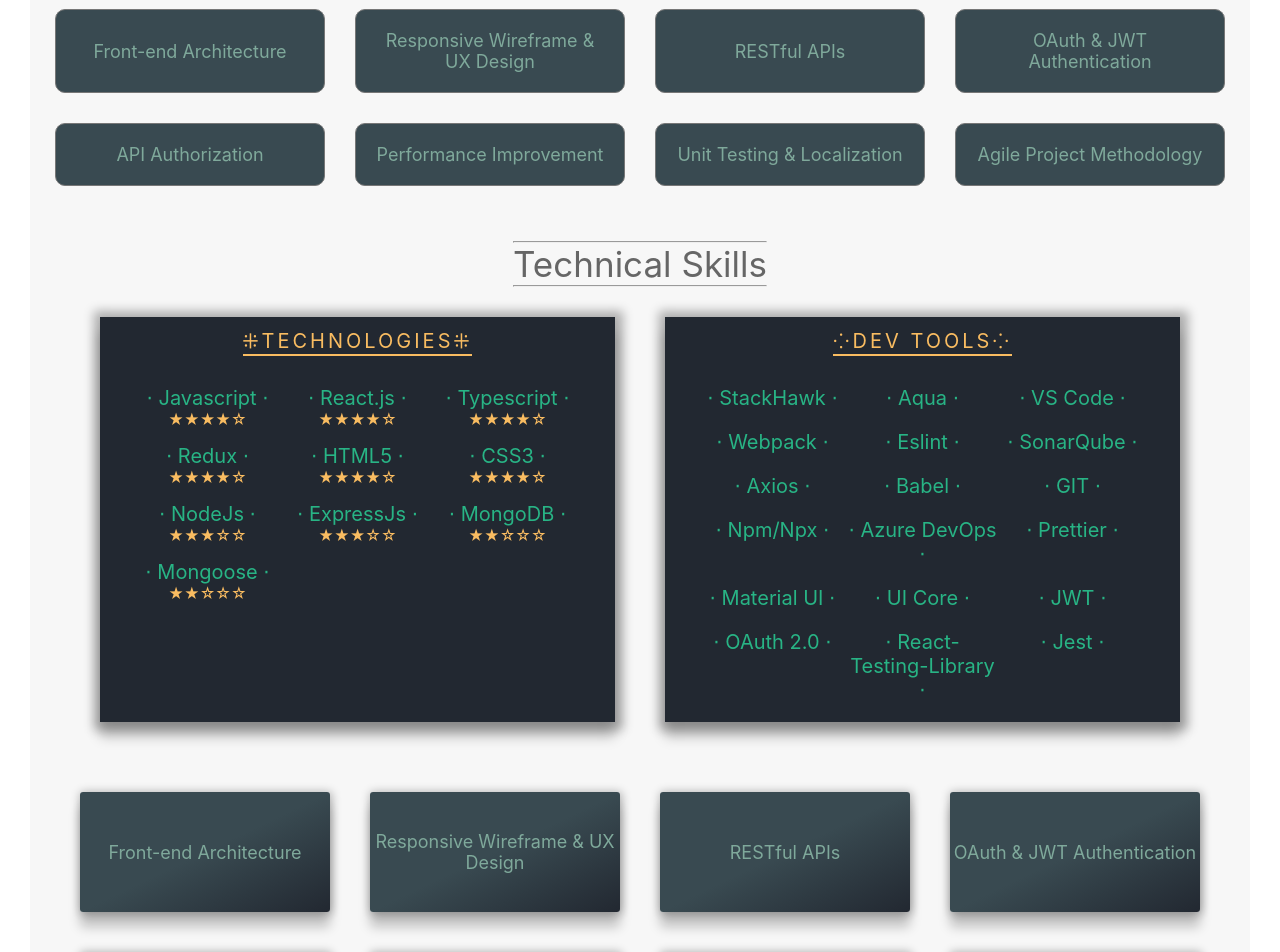
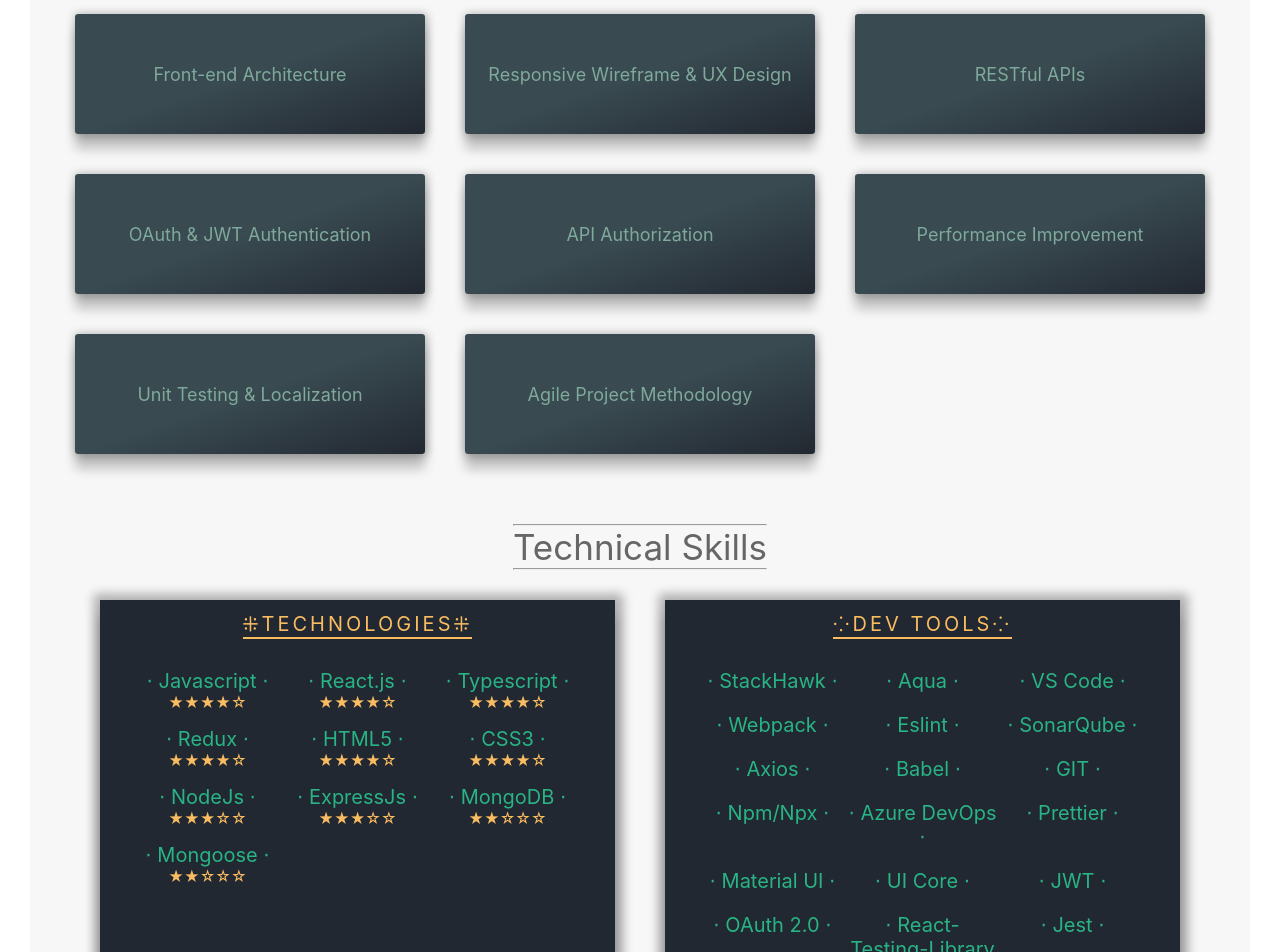
Before and after one commit to triambakanand/portfolio-project, a React (Create React App) app: page / in a window 1280 px wide. Shown: the part 1400-2352 px from the top of the page. Built offline with nearby package versions, Linux system fonts and the light colour scheme.

Commit message:
Key Skills UI updated fully

```diff
--- a/src/Components/Home.tsx
+++ b/src/Components/Home.tsx
@@ -124,22 +124,124 @@
               <hr />
             </span>
           </div>
-          <div className="sec-keyskills--skills">
-            <div className="sec-keyskills--skill">Front-end Architecture</div>
-            <div className="sec-keyskills--skill">
-              Responsive Wireframe & UX Design
+          <div className="td-div">
+            <div className="card">
+              <div className="card__side card__side--front">
+                <div className="card__side--front-text">
+                  Front-end Architecture
+                </div>
+              </div>
+              <div className="card__side card__side--back card__side--back-1">
+                <span className="card__side--back-descp">
+                  Front-end architecture is the structure and design of a
+                  website's user interface (UI). It includes the layout,
+                  components, and how they interact with each other and backend
+                  services.
+                </span>
+              </div>
             </div>
-            <div className="sec-keyskills--skill">RESTful APIs</div>
-            <div className="sec-keyskills--skill">
-              OAuth & JWT Authentication
+            <div className="card">
+              <div className="card__side card__side--front">
+                <div className="card__side--front-text">
+                  Responsive Wireframe & UX Design
+                </div>
+              </div>
+              <div className="card__side card__side--back card__side--back-1">
+                <span className="card__side--back-descp">
+                  Sets of wireframes and how with different layouts for the same
+                  design that: Show how web content adapts to different grid
+                  widths
+                </span>
+              </div>
             </div>
-            <div className="sec-keyskills--skill">API Authorization</div>
-            <div className="sec-keyskills--skill">Performance Improvement</div>
-            <div className="sec-keyskills--skill">
-              Unit Testing & Localization
+            <div className="card">
+              <div className="card__side card__side--front">
+                <div className="card__side--front-text">RESTful APIs</div>
+              </div>
+              <div className="card__side card__side--back card__side--back-1">
+                <span className="card__side--back-descp">
+                  APIs that follow the principles of Representational State
+                  Transfer (REST), using standard HTTP methods like GET, POST,
+                  PUT, and DELETE to interact with resources over a web URL,
+                  making data accessible in a structured way.
+                </span>
+              </div>
             </div>
-            <div className="sec-keyskills--skill">
-              Agile Project Methodology
+            <div className="card">
+              <div className="card__side card__side--front">
+                <div className="card__side--front-text">
+                  OAuth & JWT Authentication
+                </div>
+              </div>
+              <div className="card__side card__side--back card__side--back-1">
+                <span className="card__side--back-descp">
+                  OAuth is a framework for authorization, allowing third-party
+                  apps to access user data without sharing passwords, while JWT
+                  is a token format for securely transmitting information, often
+                  used for authentication and authorizations.
+                </span>
+              </div>
+            </div>
+            <div className="card">
+              <div className="card__side card__side--front">
+                <div className="card__side--front-text">API Authorization</div>
+              </div>
+              <div className="card__side card__side--back card__side--back-1">
+                <span className="card__side--back-descp">
+                  Determines if a user or client has the necessary permissions
+                  to access specific resources or functions in an API, ensuring
+                  only authorized users gain access to sensitive data and
+                  functionality.
+                </span>
+              </div>
+            </div>
+            <div className="card">
+              <div className="card__side card__side--front">
+                <div className="card__side--front-text">
+                  Performance Improvement
+                </div>
+              </div>
+              <div className="card__side card__side--back card__side--back-1">
+                <span className="card__side--back-descp">
+                  Performance improvement is measuring the output of a
+                  particular business process or procedure, then modifying the
+                  process or procedure to increase the output, increase
+                  efficiency, or increase the effectiveness of the process or
+                  procedure.
+                </span>
+              </div>
+            </div>
+            <div className="card">
+              <div className="card__side card__side--front">
+                <div className="card__side--front-text">
+                  Unit Testing & Localization
+                </div>
+              </div>
+              <div className="card__side card__side--back card__side--back-1">
+                <span className="card__side--back-descp">
+                  "Unit testing" refers to testing individual, small units of
+                  code in isolation to verify their functionality, while
+                  "localization" means adapting a software product to a specific
+                  region or culture, including language, currency, date formats,
+                  and cultural nuances
+                </span>
+              </div>
+            </div>
+            <div className="card">
+              <div className="card__side card__side--front">
+                <div className="card__side--front-text">
+                  Agile Project Methodology
+                </div>
+              </div>
+              <div className="card__side card__side--back card__side--back-1">
+                <span className="card__side--back-descp">
+                  Agile methodology is a project management approach emphasizing
+                  iterative development, flexibility, collaboration, and
+                  continuous improvement, breaking down projects into smaller,
+                  manageable cycles called sprints to deliver incremental value
+                  and adapt to changes quickly.
+                </span>
+              </div>
             </div>
           </div>
         </section>
@@ -479,99 +581,6 @@
           </div> */}
         </section>
 
-        <div className="td-div">
-          <div className="card">
-            <div className="card__side card__side--front">
-              <div className="card__side--front-text">
-                Front-end Architecture
-              </div>
-            </div>
-            <div className="card__side card__side--back card__side--back-1">
-              <span
-                className="card__side--back-descp"
-                style={{
-                  fontSize: "1.2rem",
-                  display: "grid",
-                  placeContent: "center",
-                  height: "12rem",
-                  padding: "1rem",
-                }}
-              >
-                Front-end architecture is the structure and design of a
-                website's user interface (UI). It includes the layout,
-                components, and how they interact with each other and backend
-                services.
-              </span>
-            </div>
-          </div>
-          <div className="card">
-            <div className="card__side card__side--front">
-              <div className="card__side--front-text">
-                Responsive Wireframe & UX Design
-              </div>
-            </div>
-            <div className="card__side card__side--back card__side--back-1">
-              <span>Back Side</span>
-            </div>
-          </div>
-          <div className="card">
-            <div className="card__side card__side--front">
-              <div className="card__side--front-text">RESTful APIs</div>
-            </div>
-            <div className="card__side card__side--back card__side--back-1">
-              <span>Back Side</span>
-            </div>
-          </div>
-          <div className="card">
-            <div className="card__side card__side--front">
-              <div className="card__side--front-text">
-                OAuth & JWT Authentication
-              </div>
-            </div>
-            <div className="card__side card__side--back card__side--back-1">
-              <span>Back Side</span>
-            </div>
-          </div>
-          <div className="card">
-            <div className="card__side card__side--front">
-              <div className="card__side--front-text">API Authorization</div>
-            </div>
-            <div className="card__side card__side--back card__side--back-1">
-              <span>Back Side</span>
-            </div>
-          </div>
-          <div className="card">
-            <div className="card__side card__side--front">
-              <div className="card__side--front-text">
-                Performance Improvement
-              </div>
-            </div>
-            <div className="card__side card__side--back card__side--back-1">
-              <span>Back Side</span>
-            </div>
-          </div>
-          <div className="card">
-            <div className="card__side card__side--front">
-              <div className="card__side--front-text">
-                Unit Testing & Localization
-              </div>
-            </div>
-            <div className="card__side card__side--back card__side--back-1">
-              <span>Back Side</span>
-            </div>
-          </div>
-          <div className="card">
-            <div className="card__side card__side--front">
-              <div className="card__side--front-text">
-                Agile Project Methodology
-              </div>
-            </div>
-            <div className="card__side card__side--back card__side--back-1">
-              <span>Back Side</span>
-            </div>
-          </div>
-        </div>
-
         {/* Work Experience Section */}
         {/* <section className="sec-expe">
           <div className="sec-expe--div">
--- a/src/css/style.css
+++ b/src/css/style.css
@@ -204,6 +204,7 @@
 
 .sec-keyskills {
   margin-top: 2rem;
+  margin-bottom: 3rem;
 }
 .sec-keyskills--div {
   display: grid;
@@ -214,58 +215,99 @@
   padding-top: 2rem;
   color: #666;
   font-size: 3.5rem;
+  padding-bottom: 2rem;
 }
-.sec-keyskills--skills {
+
+.td-div {
   display: grid;
   place-content: center;
-  grid-template-columns: 30rem 30rem 30rem 30rem;
-  grid-auto-rows: minmax(0, auto);
+  grid-template-columns: repeat(3, 35rem);
+  grid-gap: 4rem;
+  padding-bottom: 2rem;
+  text-align: center;
 }
 @media (max-width: 600px) {
-  .sec-keyskills--skills {
-    grid-template-columns: auto;
+  .td-div {
+    grid-template-columns: 1fr;
+    grid-gap: 2rem;
+    padding: 2rem;
   }
 }
 @media ((min-width: 600px) and (max-width: 1250px)) {
-  .sec-keyskills--skills {
+  .td-div {
     grid-template-columns: 30rem 30rem;
+    grid-gap: 4rem;
+    padding: 2rem;
   }
 }
-.sec-keyskills--skill {
-  display: flex;
+
+.card {
+  position: relative;
+  height: 12rem;
+  perspective: 150rem;
+  -moz-perspective: 150rem;
+}
+.card__side {
+  height: 12rem;
+  transition: all 0.8s ease;
+  position: absolute;
+  top: 0;
+  left: 0;
+  width: 100%;
+  -webkit-backface-visibility: hidden;
+  backface-visibility: hidden;
+  border-radius: 3px;
+  overflow: hidden;
+  box-shadow: rgba(0, 0, 0, 0.3) 1px 1px 10px 1px, rgba(0, 0, 0, 0.22) 0px 15px 12px;
+}
+.card__side--front {
+  background-image: linear-gradient(to right bottom, #394a51, #394a51, #222831);
+}
+.card__side--front-text {
+  display: grid;
+  place-content: center;
+  height: 12rem;
+  color: #7fa99b;
   font-size: 1.8rem;
-  justify-content: center;
-  align-items: center;
-  text-align: center;
-  background-color: #394a51;
-  color: #7fa99b;
-  border: 1px solid #777;
-  margin: 1.5rem;
-  padding: 2rem;
-  border-radius: 1rem;
-  transition: 0.2s all ease-out;
 }
-.sec-keyskills--skill:hover {
-  transform: translateY(-2px);
-  box-shadow: 0px 4px 20px 0px rgba(0, 0, 0, 0.2), 4px 2px 10px 4px #fbf2d5;
+@media (max-width: 600px) {
+  .card__side--front-text {
+    font-size: 2rem;
+  }
 }
-
-progress {
-  border-radius: 7px;
-  width: 30%;
-  height: 0.7rem;
-  margin-top: 0.5rem;
-  margin-bottom: 1rem;
+@media ((min-width: 600px) and (max-width: 1250px)) {
+  .card__side--front-text {
+    font-size: 2rem;
+  }
 }
-
-progress::-webkit-progress-bar {
-  background-color: #f7f7f7;
-  border-radius: 7px;
+.card__side--back {
+  transform: rotateY(180deg);
 }
-
-progress::-webkit-progress-value {
-  background-color: #f9bc61;
-  border-radius: 7px;
+.card__side--back-1 {
+  background-image: linear-gradient(to right bottom, #28b485, #f9bc61);
+}
+.card__side--back-descp {
+  font-size: 1.4rem;
+  display: grid;
+  place-content: center;
+  height: 12rem;
+  padding: 1rem;
+}
+@media (max-width: 600px) {
+  .card__side--back-descp {
+    font-size: 1.2rem;
+  }
+}
+@media ((min-width: 600px) and (max-width: 1250px)) {
+  .card__side--back-descp {
+    font-size: 1.3rem;
+  }
+}
+.card:hover .card__side--front {
+  transform: rotateY(-180deg);
+}
+.card:hover .card__side--back {
+  transform: rotateY(0);
 }
 
 .sec-tech {
@@ -513,88 +555,6 @@
   }
 }
 
-.td-div {
-  display: grid;
-  place-content: center;
-  grid-template-columns: repeat(4, 25rem);
-  grid-gap: 4rem;
-  padding-bottom: 2rem;
-  text-align: center;
-}
-@media (max-width: 600px) {
-  .td-div {
-    grid-template-columns: 1fr;
-    grid-gap: 2rem;
-    padding: 2rem;
-  }
-}
-@media ((min-width: 600px) and (max-width: 1250px)) {
-  .td-div {
-    grid-template-columns: 25rem 25rem;
-    grid-gap: 4rem;
-    padding: 2rem;
-  }
-}
-
-.card {
-  position: relative;
-  height: 12rem;
-  perspective: 150rem;
-  -moz-perspective: 150rem;
-}
-.card__side {
-  height: 12rem;
-  transition: all 0.8s ease;
-  position: absolute;
-  top: 0;
-  left: 0;
-  width: 100%;
-  -webkit-backface-visibility: hidden;
-  backface-visibility: hidden;
-  border-radius: 3px;
-  overflow: hidden;
-  box-shadow: rgba(0, 0, 0, 0.3) 1px 1px 10px 1px, rgba(0, 0, 0, 0.22) 0px 15px 12px;
-}
-.card__side--front {
-  background-image: linear-gradient(to right bottom, #394a51, #394a51, #222831);
-}
-.card__side--front-text {
-  display: grid;
-  place-content: center;
-  height: 12rem;
-  color: #7fa99b;
-  font-size: 1.8rem;
-}
-@media (max-width: 600px) {
-  .card__side--front-text {
-    font-size: 2rem;
-  }
-}
-@media ((min-width: 600px) and (max-width: 1250px)) {
-  .card__side--front-text {
-    font-size: 2rem;
-  }
-}
-.card__side--back {
-  transform: rotateY(180deg);
-}
-.card__side--back-1 {
-  background-image: linear-gradient(to right bottom, #28b485, #f9bc61);
-}
-.card__side--back-descp {
-  font-size: 1.2rem;
-  display: grid;
-  place-content: center;
-  height: 12rem;
-  padding: 1rem;
-}
-.card:hover .card__side--front {
-  transform: rotateY(-180deg);
-}
-.card:hover .card__side--back {
-  transform: rotateY(0);
-}
-
 .nav-container {
   display: grid;
   grid-template-columns: 1fr;
--- a/src/sass/pages/_home.scss
+++ b/src/sass/pages/_home.scss
@@ -175,6 +175,7 @@
 
 .sec-keyskills {
   margin-top: 2rem;
+  margin-bottom: 3rem;
   &--div {
     display: grid;
     place-content: center;
@@ -184,54 +185,106 @@
     padding-top: 2rem;
     color: #666;
     font-size: 3.5rem;
+    padding-bottom: 2rem;
   }
-  &--skills {
+}
+
+.td-div {
   display: grid;
   place-content: center;
-    grid-template-columns: 30rem 30rem 30rem 30rem;
-    grid-auto-rows: minmax(0, auto);
+  grid-template-columns: repeat(3, 35rem);
+  grid-gap: 4rem;
+  padding-bottom: 2rem;
+  text-align: center;
+
   @media (max-width: 600px) {
-      grid-template-columns: auto;
+    grid-template-columns: 1fr;
+    grid-gap: 2rem;
+    padding: 2rem;
   }
 
   @media ((min-width: 600px) and (max-width:1250px)) {
     grid-template-columns: 30rem 30rem;
+    grid-gap: 4rem;
+    padding: 2rem;
   }
 }
-  &--skill {
-    display: flex;
+
+.card {
+  position: relative;
+  height: 12rem;
+  perspective: 150rem;
+  -moz-perspective: 150rem;
+
+  &__side {
+    height: 12rem;
+    transition: all 0.8s ease;
+    position: absolute;
+    top: 0;
+    left: 0;
+    width: 100%;
+    -webkit-backface-visibility: hidden;
+    backface-visibility: hidden;
+    border-radius: 3px;
+    overflow: hidden;
+    box-shadow: rgba(0, 0, 0, 0.3) 1px 1px 10px 1px,
+      rgba(0, 0, 0, 0.22) 0px 15px 12px;
+
+    &--front {
+      background-image: linear-gradient(
+        to right bottom,
+        #394a51,
+        #394a51,
+        #222831
+      );
+      &-text {
+        display: grid;
+        place-content: center;
+        height: 12rem;
+        color: #7fa99b;
         font-size: 1.8rem;
-    justify-content: center;
-    align-items: center;
-    text-align: center;
-    background-color: #394a51;
-    color: #7fa99b;
-    border: 1px solid #777;
-    margin: 1.5rem;
-    padding: 2rem;
-    border-radius: 1rem;
-    transition: 0.2s all ease-out;
-    &:hover {
-      transform: translateY(-2px);
-      box-shadow: 0px 4px 20px 0px rgba(0, 0, 0, 0.2), 4px 2px 10px 4px #fbf2d5;
+
+        @media (max-width: 600px) {
+          font-size: 2rem;
+        }
+
+        @media ((min-width: 600px) and (max-width:1250px)) {
+          font-size: 2rem;
         }
       }
     }
 
-progress {
-  border-radius: 7px;
-  width: 30%;
-  height: 0.7rem;
-  margin-top: 0.5rem;
-  margin-bottom: 1rem;
+    &--back {
+      transform: rotateY(180deg);
+
+      &-1 {
+        background-image: linear-gradient(to right bottom, #28b485, #f9bc61);
       }
-progress::-webkit-progress-bar {
-  background-color: #f7f7f7;
-  border-radius: 7px;
+      &-descp {
+        font-size: 1.4rem;
+        display: grid;
+        place-content: center;
+        height: 12rem;
+        padding: 1rem;
+
+        @media (max-width: 600px) {
+          font-size: 1.2rem;
         }
-progress::-webkit-progress-value {
-  background-color: #f9bc61;
-  border-radius: 7px;
+
+        @media ((min-width: 600px) and (max-width:1250px)) {
+          font-size: 1.3rem;
+        }
+      }
+    }
+  }
+
+  &:hover &__side--front {
+    transform: rotateY(-180deg);
+  }
+
+  &:hover &__side--back {
+    transform: rotateY(0);
+  }
 }
 
 .sec-tech {
@@ -490,95 +543,3 @@
     // color: #f2f2f2;
   }
 }
-
-.td-div {
-  display: grid;
-  place-content: center;
-  grid-template-columns: repeat(4, 25rem);
-  grid-gap: 4rem;
-  padding-bottom: 2rem;
-  text-align: center;
-
-  @media (max-width: 600px) {
-    grid-template-columns: 1fr;
-    grid-gap: 2rem;
-    padding: 2rem;
-  }
-
-  @media ((min-width: 600px) and (max-width:1250px)) {
-    grid-template-columns: 25rem 25rem;
-    grid-gap: 4rem;
-    padding: 2rem;
-  }
-}
-
-.card {
-  position: relative;
-  height: 12rem;
-  perspective: 150rem;
-  -moz-perspective: 150rem;
-
-  &__side {
-    height: 12rem;
-    transition: all 0.8s ease;
-    position: absolute;
-    top: 0;
-    left: 0;
-    width: 100%;
-    -webkit-backface-visibility: hidden;
-    backface-visibility: hidden;
-    border-radius: 3px;
-    overflow: hidden;
-    box-shadow: rgba(0, 0, 0, 0.3) 1px 1px 10px 1px,
-      rgba(0, 0, 0, 0.22) 0px 15px 12px;
-    // box-shadow: 0 1.5rem 4rem rgba($color-black, 0.15);
-
-    &--front {
-      // background-color: #fff;
-      background-image: linear-gradient(
-        to right bottom,
-        #394a51,
-        #394a51,
-        #222831
-      );
-      &-text {
-        display: grid;
-        place-content: center;
-        height: 12rem;
-        color: #7fa99b;
-        font-size: 1.8rem;
-
-        @media (max-width: 600px) {
-          font-size: 2rem;
-        }
-
-        @media ((min-width: 600px) and (max-width:1250px)) {
-          font-size: 2rem;
-        }
-      }
-    }
-
-    &--back {
-      transform: rotateY(180deg);
-
-      &-1 {
-        background-image: linear-gradient(to right bottom, #28b485, #f9bc61);
-      }
-      &-descp {
-        font-size: 1.2rem;
-        display: grid;
-        place-content: center;
-        height: 12rem;
-        padding: 1rem;
-      }
-    }
-  }
-
-  &:hover &__side--front {
-    transform: rotateY(-180deg);
-  }
-
-  &:hover &__side--back {
-    transform: rotateY(0);
-  }
-}
```
Also changed, not shown: src/testFiles.ts (+65 -0 lines), 1 other file (tests, documents, lock files or other folders). Lines whose indentation alone changed are shown as unchanged.
